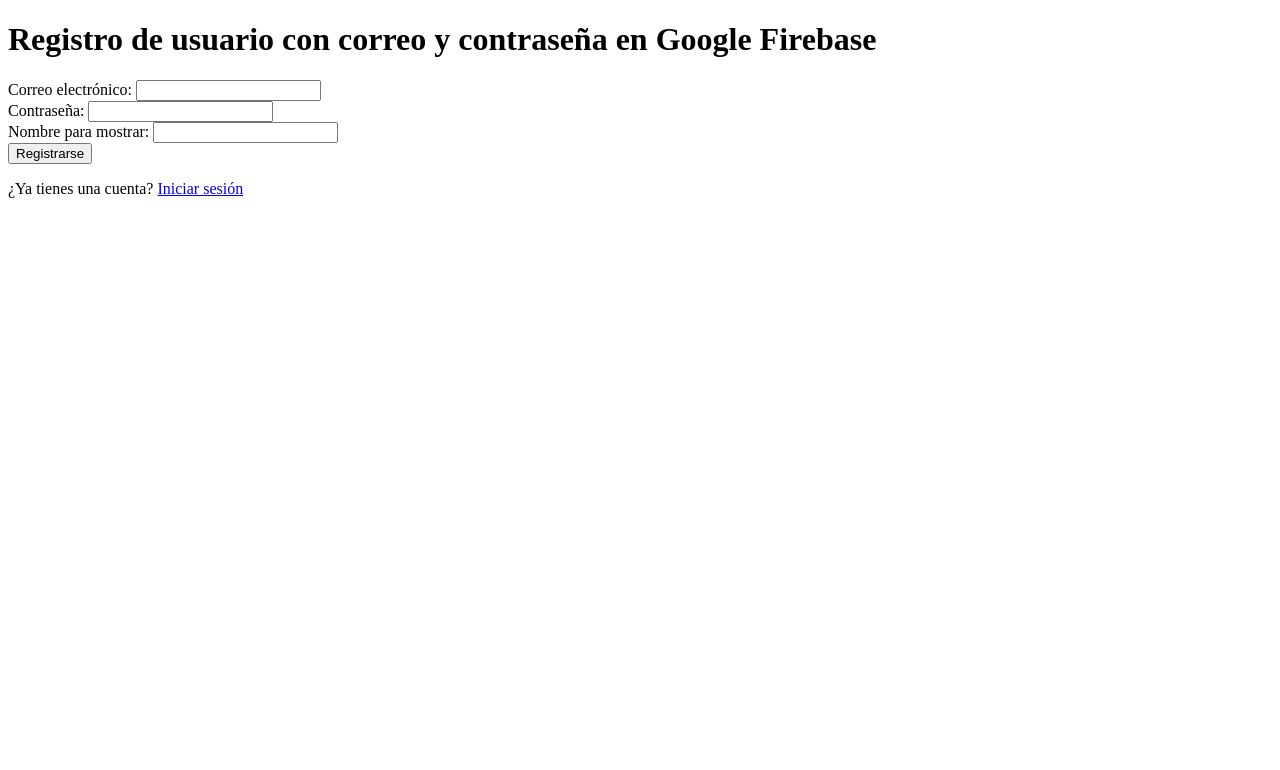
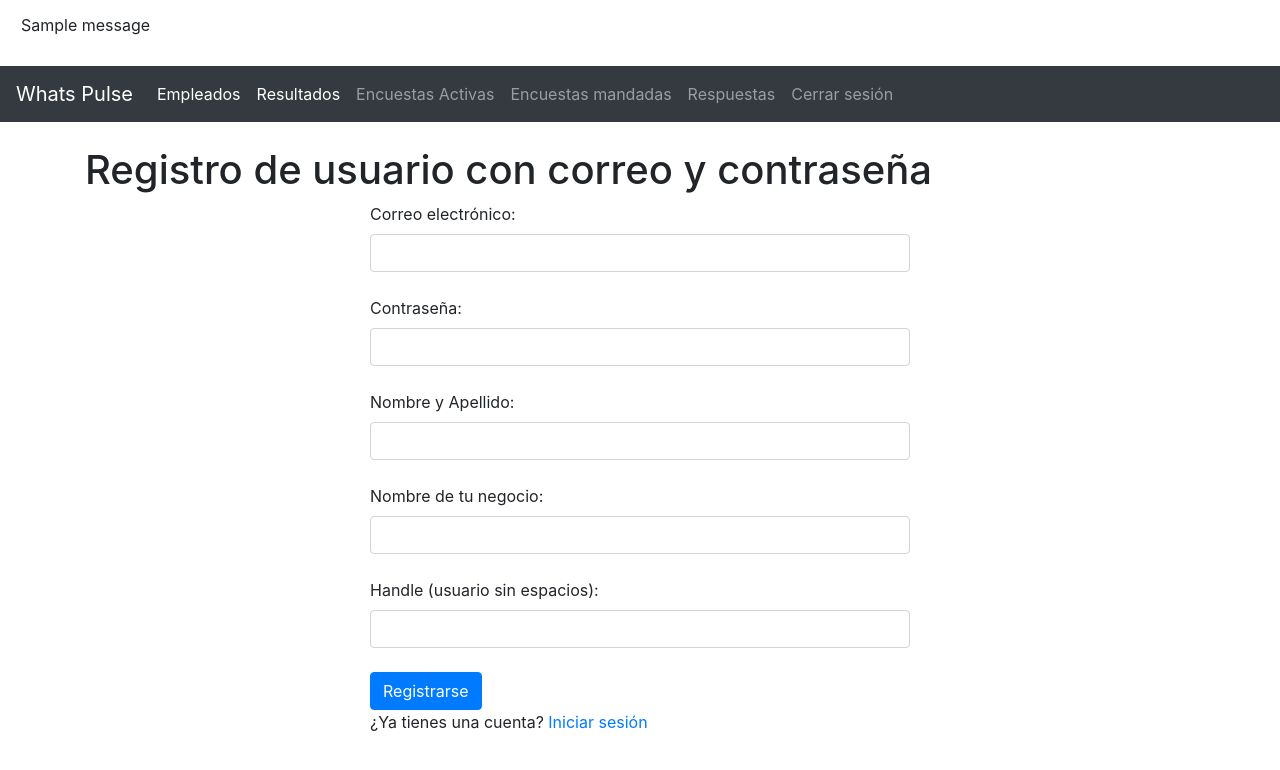
Before and after one commit to cjavier/Whats-Pulse-Survey, a Flask app: page /register in a window 1280 px wide. Shown: the top 770 px of the page. Run offline with Flask 3, Linux system fonts and the light colour scheme; one stand-in notice (Sample message) is shown; parts of the project's set-up code (start-up, migrations or seed data) failed here and were passed over; some libraries are stand-ins or nearby versions.

Commit message:
creacion de negocios

```diff
--- a/app.py
+++ b/app.py
@@ -1,6 +1,6 @@
 import json
 import os
-from flask import Flask, render_template, request, jsonify, redirect, url_for, session
+from flask import Flask, render_template, request, jsonify, redirect, url_for, session, flash
 import flask
 from message_helper import get_templated_message_input, get_text_message_input, send_message, send_quick_reply_message, send_pulse_survey
 from flights import get_flights
@@ -45,10 +45,12 @@
 app.config.update(config)
 app.config['ACCESS_TOKEN'] = os.environ['ACCESS_TOKEN']
 
+
 @app.route("/")
 def index():
+    if "user_id" in session:
+        return redirect(url_for("employees"))
     return render_template('index.html', name=__name__)
-
 #
 #
 # BACK
@@ -213,12 +215,14 @@
     for survey_sent_doc in surveys_sent_ref:
         survey_sent = survey_sent_doc.to_dict()
         timestamp = datetime.now()
+        score = int(answer[0])
         survey_results_ref = company_ref.collection('survey results')
         survey_results_ref.add({
             'template name': survey_sent['template_name'],
             'answer': answer,
             'message_id': sent_message_id,
-            'timestamp': timestamp
+            'timestamp': timestamp,
+            'score': score
         })
 
 def get_company_id_by_email(user_email):
@@ -238,6 +242,11 @@
 # FUNCTIONS
 #
 #
+
+@app.route('/logout')
+def logout():
+    session.clear()
+    return redirect(url_for('index'))
 
 @app.route("/welcome")
 def welcome():
@@ -281,17 +290,49 @@
         email = request.form['email']
         password = request.form['password']
         display_name = request.form['display_name']
+        handle = request.form['handle']
+        business_name = request.form['business_name']
         try:
             user = auth.create_user(
                 email=email,
                 password=password,
                 display_name=display_name
             )
-            return f"Usuario registrado con éxito: {user.uid}"
+            create_business(handle, email, business_name)
+            return redirect(url_for('employees'))
         except Exception as e:
             print(e)
             return "Error al registrar el usuario.", 400
     return render_template('register.html')
+
+
+@app.route('/create-business', methods=['POST'])
+def create_business(email, handle, business_name):
+    handle = request.form['handle']
+    email = request.form['email']
+    business_name = request.form['business_name']
+
+    # Check if handle already exists
+    company_ref = db.collection('companies').document(handle)
+    if company_ref.get().exists:
+        flash('Handle already exists. Please choose a different one.', 'error')
+        return redirect(url_for('index'))
+
+    # Create document in companies collection
+    company_data = {'email': email, 'business_name': business_name}
+    company_ref.set(company_data)
+
+    # Copy documents from 'pulse surveys' to new collection
+    pulse_surveys_ref = db.collection('pulse surveys')
+    new_collection_ref = company_ref.collection('pulse surveys')
+    for survey_doc in pulse_surveys_ref.stream():
+        survey_data = survey_doc.to_dict()
+        new_collection_ref.document(survey_doc.id).set(survey_data)
+
+    flash('Business created successfully!', 'success')
+    return redirect(url_for('index'))
+
+
 
 
 @app.route('/employees')
@@ -368,23 +409,53 @@
 
     return render_template('surveys.html', pulse_surveys=pulse_surveys)
 
+@app.route('/survey-results')
+def survey_results():
+    company_id = session.get('company_id')
+    company_ref = db.collection('companies').document(company_id)
+
+    # Obtener una referencia a la colección de Firestore
+    survey_results_ref = company_ref.collection('survey results')
+
+    # Obtener un objeto QuerySnapshot
+    query_snapshot = survey_results_ref.get()
+
+    # Extraer los campos de cada documento y almacenarlos en una lista de diccionarios
+    survey_results_data = []
+    for doc in query_snapshot:
+        doc_data = doc.to_dict()
+        survey_results_data.append({
+            'template_name': doc_data['template name'],
+            'score': doc_data['score'],
+            'timestamp': doc_data['timestamp'],
+        })
+
+    # Pasar la lista de diccionarios a la plantilla
+    return render_template('survey_results.html', survey_results_data=survey_results_data)
+
+
+
 
 @app.route("/catalog")
 def catalog():
     return render_template('catalog.html', title='Flight Confirmation Demo for Python', flights=get_flights())
 
 async def store_sent_survey(company_id, template_name, recipient_wa_id, message_id):
-    try:
-        doc_ref = db.collection('companies').document(company_id).collection('surveys sent').document()
-        doc_ref.set({
-            'template_name': template_name,
-            'recipient_wa_id': recipient_wa_id,
-            'timestamp': datetime.utcnow(),
-            'message_id': message_id
-        })
-        print(f"Stored sent survey for {recipient_wa_id} in company {company_id}")
-    except Exception as e:
-        print(f"Error storing sent survey: {e}")
+    if message_id:
+        try:
+            doc_ref = db.collection('companies').document(company_id).collection('surveys sent').document()
+            doc_ref.set({
+                'template_name': template_name,
+                'recipient_wa_id': recipient_wa_id,
+                'timestamp': datetime.utcnow(),
+                'message_id': message_id
+            })
+            print(f"Stored sent survey for {recipient_wa_id} in company {company_id}")
+        except Exception as e:
+            print(f"Error storing sent survey: {e}")
+    else:
+        print("Message ID is empty, nothing to store.")
+
 
 @app.route("/buy-ticket", methods=['POST'])
 async def buy_ticket():
@@ -424,6 +495,7 @@
             print(f"Pulse survey ID: {pulse_survey_id}, template name: {template_name}")
 
             data = send_pulse_survey(recipient_phone_number, template_name)
+            print('sending: ', data)
             message_id = await send_message(data)
             await store_sent_survey(company_id, template_name, recipient_phone_number, message_id)
             print(f"Access token: {config['ACCESS_TOKEN']}")
@@ -433,10 +505,18 @@
             # Wait for one minute before sending the next message
             time.sleep(5)
 
+        flash('Mensajes enviados correctamente', 'alert-success')
+
     except Exception as e:
         traceback.print_exc()
         print(f"Error sending message: {e}")
         print(f"Access token: {config['ACCESS_TOKEN']}")
+        flash('Ha ocurrido un error al enviar los mensajes', 'alert-danger')
+
+    return redirect(url_for('employees'))
+
+
+
 
 @app.route('/update-pulse-survey', methods=['POST'])
 def update_pulse_survey():
--- a/templates/base.html
+++ b/templates/base.html
@@ -8,6 +8,15 @@
     <link rel="stylesheet" href="https://maxcdn.bootstrapcdn.com/bootstrap/4.5.2/css/bootstrap.min.css">
 </head>
 <body>
+    {% with messages = get_flashed_messages(with_categories=true) %}
+{% if messages %}
+{% for category, message in messages %}
+<div class="alert {{ category }}" role="alert">
+  {{ message }}
+</div>
+{% endfor %}
+{% endif %}
+{% endwith %}
     {% include 'navbar.html' %}
     <div class="container">
         {% block content %}
--- a/templates/employees.html
+++ b/templates/employees.html
@@ -1,6 +1,7 @@
 {% extends 'base.html' %}
 
 {% block content %}
+
     <h1>Company Employees</h1>
     <table>
         <thead>
--- a/templates/navbar.html
+++ b/templates/navbar.html
@@ -1,21 +1,27 @@
 <nav class="navbar navbar-expand-lg navbar-dark bg-dark">
-    <a class="navbar-brand" href="#">{{company_id}}</a>
+    <a class="navbar-brand" href="/">Whats Pulse</a>
     <button class="navbar-toggler" type="button" data-toggle="collapse" data-target="#navbarNav" aria-controls="navbarNav" aria-expanded="false" aria-label="Toggle navigation">
         <span class="navbar-toggler-icon"></span>
     </button>
     <div class="collapse navbar-collapse" id="navbarNav">
         <ul class="navbar-nav">
             <li class="nav-item active">
-                <a class="nav-link" href="/employees">Employees</a>
+                <a class="nav-link" href="/employees">Empleados</a>
+            </li>
+            <li class="nav-item active">
+                <a class="nav-link" href="/survey-results">Resultados</a>
             </li>
             <li class="nav-item">
-                <a class="nav-link" href="/survey-answers">Survey answers</a>
+                <a class="nav-link" href="/surveys">Encuestas Activas</a>
             </li>
             <li class="nav-item">
-                <a class="nav-link" href="/surveys-sent">Surveys sent</a>
+                <a class="nav-link" href="/surveys-sent">Encuestas mandadas</a>
             </li>
             <li class="nav-item">
-                <a class="nav-link" href="/surveys">Pulse Surveys</a>
+                <a class="nav-link" href="/survey-answers">Respuestas</a>
+            </li>
+            <li class="nav-item">
+                <a class="nav-link" href="/logout">Cerrar sesión</a>
             </li>
         </ul>
     </div>
--- a/templates/register.html
+++ b/templates/register.html
@@ -1,24 +1,28 @@
-<!DOCTYPE html>
-<html lang="en">
-<head>
-    <meta charset="UTF-8">
-    <meta name="viewport" content="width=device-width, initial-scale=1.0">
-    <title>Registro de usuario con Google Firebase</title>
-</head>
-<body>
-    <h1>Registro de usuario con correo y contraseña en Google Firebase</h1>
+{% extends 'base.html' %}
+
+{% block content %}
+<h1>Registro de usuario con correo y contraseña</h1>
+<div class="row justify-content-center">
+    <div class="col-md-6">
     <form method="post" action="{{ url_for('register') }}">
         <label for="email">Correo electrónico:</label>
-        <input type="email" name="email" required>
+        <input type="email" class="form-control" name="email" required>
         <br>
         <label for="password">Contraseña:</label>
-        <input type="password" name="password" required>
+        <input type="password" class="form-control" name="password" required>
         <br>
-        <label for="display_name">Nombre para mostrar:</label>
-        <input type="text" name="display_name" required>
+        <label for="display_name">Nombre y Apellido:</label>
+        <input type="text" class="form-control" name="display_name" required>
         <br>
-        <button type="submit">Registrarse</button>
+        <label for="business_name">Nombre de tu negocio:</label>
+        <input type="text" class="form-control" name="business_name" required>
+        <br>
+        <label for="handle">Handle (usuario sin espacios):</label>
+        <input type="text" class="form-control" name="handle" required>
+        <br>
+        <button type="submit" class="btn btn-primary">Registrarse</button>
     </form>
     <p>¿Ya tienes una cuenta? <a href="{{ url_for('index') }}">Iniciar sesión</a></p>
-</body>
-</html>
+</div>
+</div>
+{% endblock %}
```
Also changed, not shown: templates/survey_answers.html (+1 -18 lines), templates/survey_results.html (added, +26 -0 lines), templates/surveys_sent.html (+6 -6 lines).
